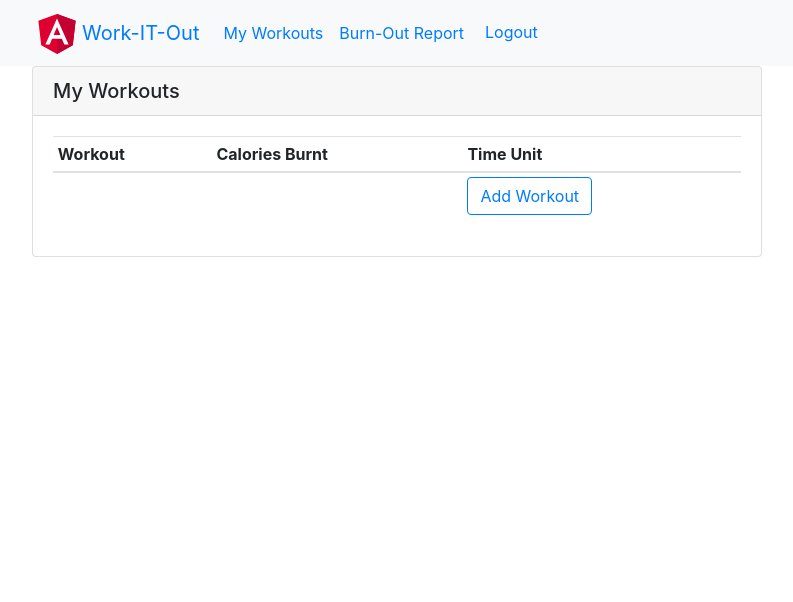
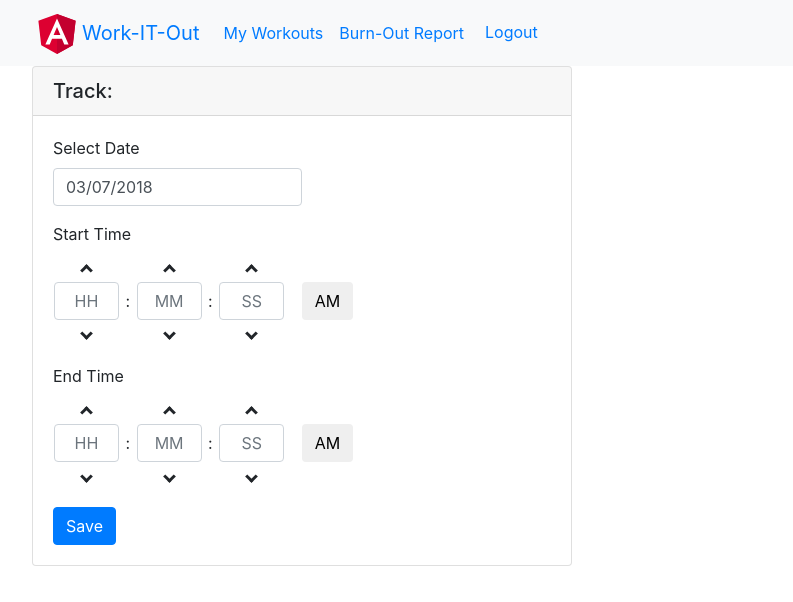
Before and after one commit to nanda-dev/FSD-WorkoutApp, an Angular app: page /track/1 in a window 1280 px wide. Before the commit this address led to /welcome. Shown: the top 602 px of the page, without its empty margins (53-846 px from the left). Built offline with nearby package versions, Linux system fonts and the light colour scheme.

Commit message:
add workout txn api integration, and custom pipe to display workout name

```diff
--- a/src/app/app.module.ts
+++ b/src/app/app.module.ts
@@ -27,6 +27,7 @@ import { LoginService } from './login/login.service';
 import { UserService } from './shared/user.service';
 import { BaseUrlService } from './shared/base-url.service';
 import { ConvertFromSecondsPipe } from './shared/convert-from-seconds.pipe';
+import { WorkoutNameMapperPipe } from './shared/workout-name-mapper.pipe';
 
 
 @NgModule({
@@ -40,7 +41,8 @@ import { ConvertFromSecondsPipe } from './shared/convert-from-seconds.pipe';
     ReportComponent,
     WorkoutListTransactionsComponent,
     LoginComponent,
-    ConvertFromSecondsPipe
+    ConvertFromSecondsPipe,
+    WorkoutNameMapperPipe
 
   ],
   imports: [
@@ -55,7 +57,7 @@ import { ConvertFromSecondsPipe } from './shared/convert-from-seconds.pipe';
       {path: 'workouts', component: WorkoutListComponent},
       {path: 'addworkout', component: WorkoutAddComponent},
       {path: 'transactions/:id', component: WorkoutListTransactionsComponent},
-      {path: 'track', component: WorkoutTrackComponent},
+      {path: 'track/:id', component: WorkoutTrackComponent},
       {path: 'report', component: ReportComponent},
       {path: '', redirectTo: 'welcome', pathMatch: 'full'},
       {path: '**', redirectTo: 'welcome', pathMatch: 'full'}
--- a/src/app/login/login.component.ts
+++ b/src/app/login/login.component.ts
@@ -35,7 +35,6 @@ export class LoginComponent implements OnInit {
     delete u['userName'];
     console.log("loginUser: " + JSON.stringify(u));
     this.userSvc.doLogin(u).subscribe(resp => {
-
       console.log("Log-in response:" + JSON.stringify(resp));
       this._router.navigate(['/workouts']);
     }, error => console.log("Error during login" + <any>error));
--- a/src/app/reports/report.component.html
+++ b/src/app/reports/report.component.html
@@ -22,6 +22,7 @@
                     <thead>
                       <tr>
                         <th scope="col">Date</th>
+                        <th scope="col">Workout</th>
                         <th scope="col">Start Time</th>
                         <th scope="col">End Time</th>
                         <th scope="col">Duration (in min)</th>
@@ -31,6 +32,7 @@
                     <tbody>
                       <tr *ngFor='let t of transactionsReport'>
                         <th scope="row">{{t.startTime | date:'yyyy-MM-dd'}}</th>
+                        <td>{{t.workoutId | workoutNameMapper}}</td>
                         <td>{{t.startTime | date:'HH:mm:ss'}}</td>
                         <td>{{t.endTime | date:'HH:mm:ss'}}</td>
                         <td>{{t.duration | convertFromSec:'M'}}</td>
--- a/src/app/reports/report.component.ts
+++ b/src/app/reports/report.component.ts
@@ -33,6 +33,7 @@ export class ReportComponent implements OnInit {
       + "\nAlso: " + this.dp.transform(this.reportForm.controls['dateRange'].value[0], 'yyyy-MM-dd 00:00:00'));
     console.log("End Date:" + this.reportForm.controls['dateRange'].value[1]
       + "\nAlso: " + this.dp.transform(this.reportForm.controls['dateRange'].value[1], 'yyyy-MM-dd 11:59:59'));
+
     let req = {};
     req['startTime'] = this.dp.transform(this.reportForm.controls['dateRange'].value[0], 'yyyy-MM-dd 00:00:00');
     req['endTime'] = this.dp.transform(this.reportForm.controls['dateRange'].value[1], 'yyyy-MM-dd 00:00:00');
--- /dev/null
+++ b/src/app/shared/workout-name-mapper.pipe.ts
@@ -0,0 +1,11 @@
+import { PipeTransform, Pipe } from "@angular/core";
+import { WorkoutService } from "../workouts/workout.service";
+
+@Pipe({name: 'workoutNameMapper'})
+export class WorkoutNameMapperPipe implements PipeTransform {
+    constructor(private workoutSvc: WorkoutService) {}
+
+    transform(value: number): string {
+        return this.workoutSvc.workoutMap[value] || value;
+    }
+}
--- a/src/app/workouts/workout-add.component.ts
+++ b/src/app/workouts/workout-add.component.ts
@@ -37,4 +37,5 @@ export class WorkoutAddComponent implements OnInit {
 
   }
 
+
 }
--- a/src/app/workouts/workout-list-transactions.component.ts
+++ b/src/app/workouts/workout-list-transactions.component.ts
@@ -37,7 +37,7 @@ export class WorkoutListTransactionsComponent implements OnInit {
   }
 
   trackNewActivity(): void {
-    this._router.navigate(['/track']);
+    this._router.navigate(['/track', this.workoutId]);
   }
 
   getWorkout(workoutId: number): any {
--- a/src/app/workouts/workout-track.component.html
+++ b/src/app/workouts/workout-track.component.html
@@ -3,7 +3,7 @@
     <div class="card">
       <h5 class="card-header">Track: {{workoutName}}</h5>
       <div class="card-body">
-        <form>
+        <form [formGroup]="transactionForm" (ngSubmit)="trackWorkout()">
 
           <!--<div class="form-group">
             <div class="input-group mb-3">
@@ -26,22 +26,23 @@
 
           <div class="form-group">
             <label for="workoutDate">Select Date </label>
-            <input type="text" class="form-control col-md-6" placeholder="Date" bsDatepicker formControlName="workoutDate" id="workoutDate"
+            <input type="text" class="form-control col-md-6" placeholder="Date"
+              bsDatepicker formControlName="workoutDate" id="workoutDate"
             />
           </div>
           <!-- col-xs-12 col-12 col-sm-6 col-md-4  -->
           <div class="form-group">
             <label for="workoutStartTime">Start Time </label>
-            <timepicker [showMinutes]="true" [showSeconds]="true" id="workoutStartTime"></timepicker>
+            <timepicker [showMinutes]="showMin" [showSeconds]="showSec" [(ngModel)]='startTime' id="workoutStartTime"
+            formControlName="startTime"></timepicker>
           </div>
           <div class="form-group">
             <label for="workoutEndTime">End Time </label>
-            <timepicker [showMinutes]="true" [showSeconds]="true" id="workoutEndTime"></timepicker>
+            <timepicker [showMinutes]="showMin" [showSeconds]="showSec" [(ngModel)]='endTime' id="workoutEndTime"
+            formControlName="endTime"></timepicker>
           </div>
-
-
+          <button class="btn btn-primary">Save</button>
         </form>
-        <button class="btn btn-outline-primary" class="btn btn-primary" (click)='trackWorkout()'>Save</button>
       </div>
     </div>
   </div>
--- a/src/app/workouts/workout-track.component.ts
+++ b/src/app/workouts/workout-track.component.ts
@@ -1,5 +1,10 @@
 import { Component, OnInit } from '@angular/core';
-import { Router } from '@angular/router';
+import { Router, ActivatedRoute } from '@angular/router';
+import { FormGroup, FormBuilder, Validators } from '@angular/forms';
+import { DatePipe } from '@angular/common';
+
+import { WorkoutService } from './workout.service';
+import { IWorkoutTransaction } from './IWorkoutTransaction';
 
 @Component({
   selector: 'app-workout-track',
@@ -7,15 +12,79 @@ import { Router } from '@angular/router';
   styleUrls: ['./workout-track.component.css']
 })
 export class WorkoutTrackComponent implements OnInit {
-  workoutName: string = "Bench Press";
+  workoutName: string;
+  workoutId: number;
+  transactionForm: FormGroup;
 
-  constructor(private _route: Router) { }
+  showMin: boolean = true;
+  showSec: boolean = true;
+
+  startTime: Date;
+  endTime: Date;
+
+  constructor(private router: Router,
+              private route: ActivatedRoute,
+              private workoutSvc: WorkoutService,
+              private fb: FormBuilder,
+              private dp: DatePipe) { }
 
   ngOnInit() {
+    this.route.params.subscribe(params => {
+      this.workoutId = +params['id'];
+    });
+
+    this.workoutName = this.workoutSvc.getWorkoutName(this.workoutId);
+
+    let now = new Date();
+
+    this.transactionForm = this.fb.group({
+      workoutDate: [now, [Validators.required]],
+      startTime: undefined,
+      endTime: undefined,
+      workoutId: undefined,
+      duration: undefined,
+      calsBurnt: undefined
+    });
   }
 
   trackWorkout(): void {
-    this._route.navigate(['/workouts']);
+    let workoutDate = this.transactionForm.controls['workoutDate'].value;
+
+    console.log("WorkoutDate: " + this.dp.transform(workoutDate, 'yyyy-MM-dd'));
+    console.log("startDate: " + this.dp.transform(this.startTime, 'HH:mm:ss'));
+    console.log("endDate: " + this.dp.transform(this.endTime, 'HH:mm:ss'));
+
+    console.log("endTime.h=" + this.endTime.getHours() + ", startTime.h=" + this.startTime.getHours());
+    if(this.endTime.getHours() < this.startTime.getHours()){
+      console.log("End time cannot be greater than start time.");
+      this.endTime.setHours(this.startTime.getHours());
+
+    }
+
+    var txn: IWorkoutTransaction = {
+      id: undefined,
+      workoutId: this.workoutId,
+      startTime: this.dp.transform(workoutDate, 'yyyy-MM-dd')
+                  + ' '
+                  + this.dp.transform(this.startTime, 'HH:mm:ss'),
+      endTime: this.dp.transform(workoutDate, 'yyyy-MM-dd')
+                + ' '
+                + this.dp.transform(this.endTime, 'HH:mm:ss'),
+      duration: undefined,
+      calsBurnt: undefined
+    };
+
+    console.log("req.s=" + txn['startTime']);
+    console.log("req.e=" + txn['endTime']);
+
+    this.workoutSvc.addWorkoutTransaction(txn).subscribe(resp => {
+      console.log("Add Workout Transaction Respone: " + resp);
+      this.router.navigate(['/transactions', this.workoutId]);
+    });
+
+
   }
 
+
+
 }
--- a/src/app/workouts/workout.service.ts
+++ b/src/app/workouts/workout.service.ts
@@ -77,6 +77,17 @@ export class WorkoutService {
             .catch(this.handleError);
   }
 
+  addWorkoutTransaction(txn: IWorkoutTransaction) {
+    let headers = new Headers({ 'Content-Type': 'application/json' });
+    let options = new RequestOptions({ headers: headers });
+    txn.id = undefined;
+    console.log("Sending WorkoutTxn: " + JSON.stringify(txn));
+    return this.http.post(this.workoutTxnUrl, txn, options)
+            .map(this.extractData)
+            .do(data => console.log('createdWorkoutTxn: ' + JSON.stringify(data)))
+            .catch(this.handleError);
+  }
+
   getWorkoutName(workoutId: number) {
     return this.workoutMap[workoutId];
   }
```
